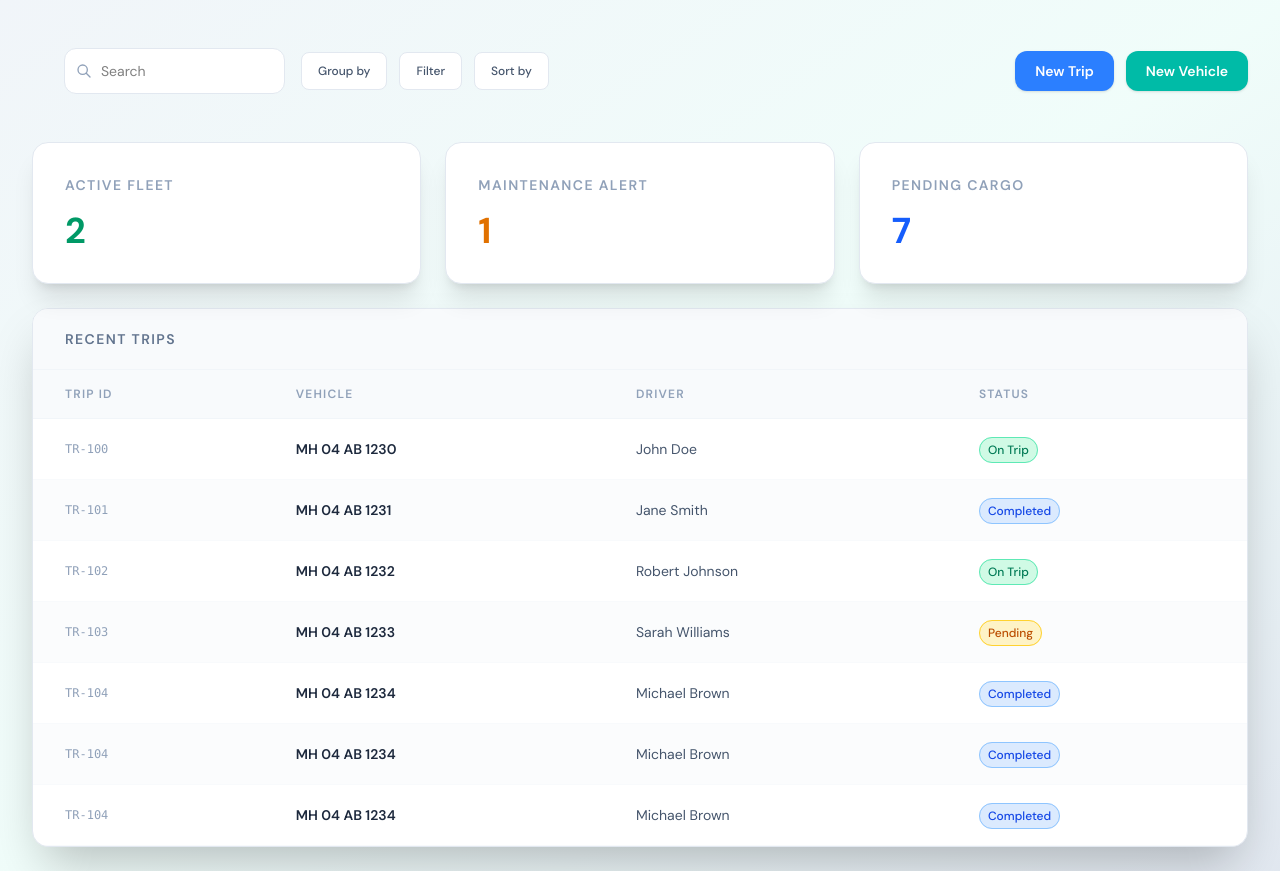
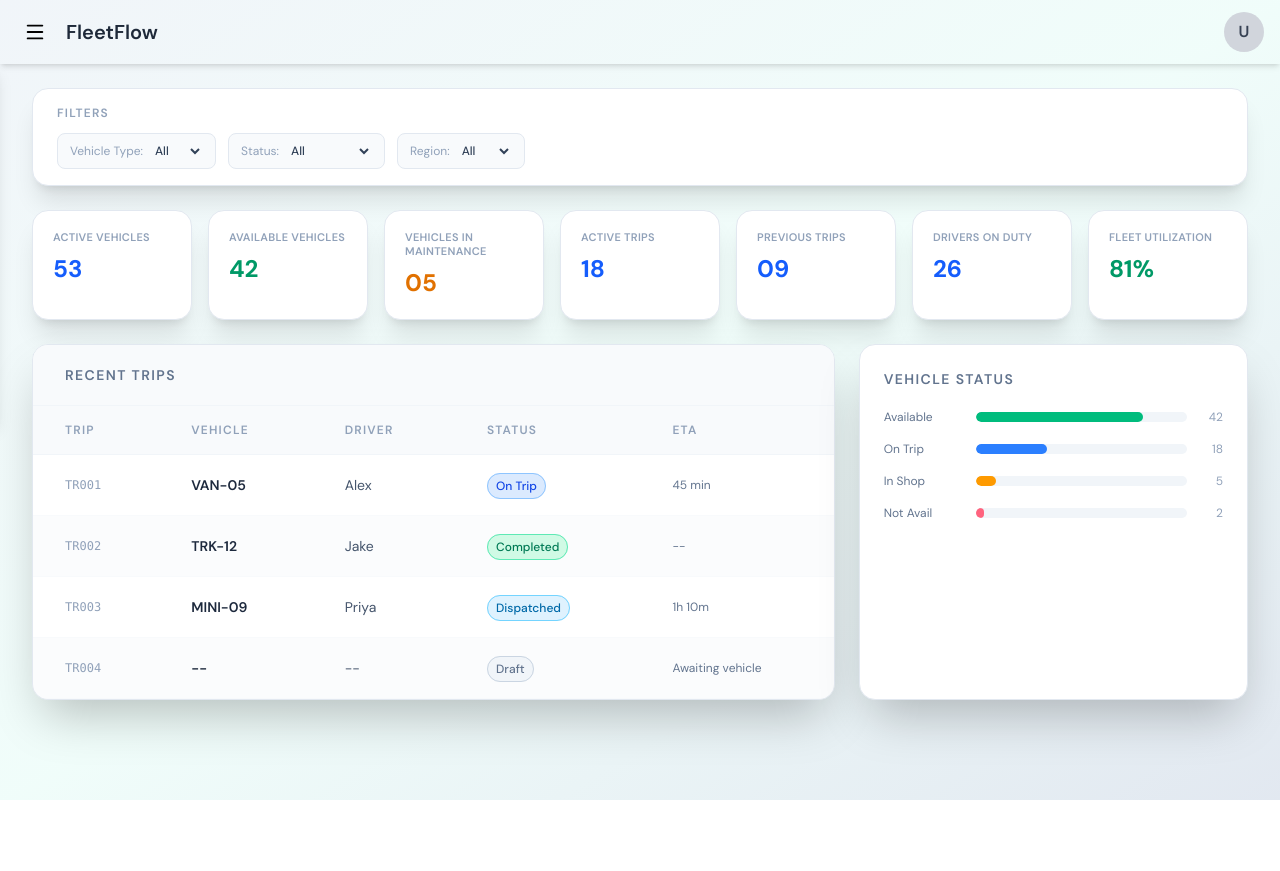
Before and after one commit to swayamvasavada/TransitOps, a React app in the folder Frontend/: page /dashboard in a window 1280 px wide. After the commit the page ends 800 px from the top, so only its background shows below. Built offline with nearby package versions, Linux system fonts and the light colour scheme; the HTML template or start-up script is replaced by a standard one.

Commit message:
Dashboard done

```diff
--- a/Frontend/src/pages/Dashboard.jsx
+++ b/Frontend/src/pages/Dashboard.jsx
@@ -1,6 +1,6 @@
 import { useState } from "react";
 import Navbar from "../components/Navbar";
-import Search from "../components/Search";
+// import Search from "../components/Search";
 // import NewTripModal from "../Modal/NewTripForm";
 // import VehicleForm from "../Modal/VehicleForm";
 
@@ -9,83 +9,111 @@ export default function Dashboard() {
   const [showVehicleModal, setShowVehicleModal] = useState(false);
   const [showTripModal, setShowTripModal] = useState(false);
 
+  const [vehicleType, setVehicleType] = useState("All");
+  const [statusFilter, setStatusFilter] = useState("All");
+  const [region, setRegion] = useState("All");
+
   // Mock data for trips
   const allTrips = [
-    { id: "TR-100", vehicle: "MH 04 AB 1230", driver: "John Doe", status: "On Trip" },
-    { id: "TR-101", vehicle: "MH 04 AB 1231", driver: "Jane Smith", status: "Completed" },
-    { id: "TR-102", vehicle: "MH 04 AB 1232", driver: "Robert Johnson", status: "On Trip" },
-    { id: "TR-103", vehicle: "MH 04 AB 1233", driver: "Sarah Williams", status: "Pending" },
-    { id: "TR-104", vehicle: "MH 04 AB 1234", driver: "Michael Brown", status: "Completed" },
-    { id: "TR-104", vehicle: "MH 04 AB 1234", driver: "Michael Brown", status: "Completed" },
-    { id: "TR-104", vehicle: "MH 04 AB 1234", driver: "Michael Brown", status: "Completed" },
+    { id: "TR001", vehicle: "VAN-05", driver: "Alex", status: "On Trip", eta: "45 min", region: "West", type: "Van" },
+    { id: "TR002", vehicle: "TRK-12", driver: "Jake", status: "Completed", eta: "--", region: "North", type: "Truck" },
+    { id: "TR003", vehicle: "MINI-09", driver: "Priya", status: "Dispatched", eta: "1h 10m", region: "East", type: "Mini" },
+    { id: "TR004", vehicle: "--", driver: "--", status: "Draft", eta: "Awaiting vehicle", region: "South", type: "--" },
   ];
 
-  // Filter trips based on search input
+  // Filter trips based on search input and filter dropdowns
   const filteredTrips = allTrips.filter((trip) => {
     const searchLower = search.toLowerCase();
-    return (
+    const matchesSearch =
       trip.id.toLowerCase().includes(searchLower) ||
       trip.vehicle.toLowerCase().includes(searchLower) ||
       trip.driver.toLowerCase().includes(searchLower) ||
-      trip.status.toLowerCase().includes(searchLower)
-    );
+      trip.status.toLowerCase().includes(searchLower);
+    const matchesType = vehicleType === "All" || trip.type === vehicleType;
+    const matchesStatus = statusFilter === "All" || trip.status === statusFilter;
+    const matchesRegion = region === "All" || trip.region === region;
+    return matchesSearch && matchesType && matchesStatus && matchesRegion;
   });
+
+  // Fleet-wide stats (mock)
+  const stats = {
+    activeVehicles: 53,
+    availableVehicles: 42,
+    vehiclesInMaintenance: 5,
+    activeTrips: 18,
+    previousTrips: 9,
+    driversOnDuty: 26,
+    fleetUtilization: 81,
+  };
+
+  const vehicleStatus = [
+    { label: "Available", value: 42, max: 53, color: "bg-emerald-500" },
+    { label: "On Trip", value: 18, max: 53, color: "bg-blue-500" },
+    { label: "In Shop", value: 5, max: 53, color: "bg-amber-500" },
+    { label: "Not Avail", value: 2, max: 53, color: "bg-rose-400" },
+  ];
+
+  const statusStyles = {
+    "On Trip": "bg-blue-100 text-blue-700 border-blue-300",
+    Completed: "bg-emerald-100 text-emerald-700 border-emerald-300",
+    Dispatched: "bg-sky-100 text-sky-700 border-sky-300",
+    Draft: "bg-slate-100 text-slate-500 border-slate-300",
+  };
 
   return (
     <div
       className="min-h-screen bg-gradient-to-br from-slate-100 via-teal-50 to-slate-200"
       style={{ fontFamily: "'DM Sans', 'Segoe UI', sans-serif" }}
     >
-      {/* <Navbar /> */}
+      <Navbar />
 
       <div className="py-6 px-4 sm:px-6 lg:px-8 w-full space-y-6">
 
         {/* Toolbar */}
-        <div className="flex flex-col lg:flex-row gap-4 lg:items-center lg:justify-between">
-          <Search
-            value={search}
-            onChange={(e) => setSearch(e.target.value)}
-            placeholder="Search"
+
+
+        {/* Filters */}
+        <div className="bg-white rounded-2xl shadow-xl border border-slate-200 px-6 py-4">
+          <p className="text-xs uppercase tracking-widest text-slate-400 font-semibold mb-3">
+            Filters
+          </p>
+          <div className="flex flex-col sm:flex-row gap-3">
+            <FilterSelect
+              label="Vehicle Type"
+              value={vehicleType}
+              onChange={setVehicleType}
+              options={["All", "Van", "Truck", "Mini"]}
             />
-
-          <div className="flex gap-3">
-            <button
-              onClick={() => setShowTripModal(true)}
-              className="px-5 py-2.5 rounded-xl bg-blue-500 text-white text-sm font-semibold hover:bg-blue-600 active:scale-95 transition shadow"
-            >
-              New Trip
-            </button>
-
-            <button
-              onClick={() => setShowVehicleModal(true)}
-              className="px-5 py-2.5 rounded-xl bg-teal-500 text-white text-sm font-semibold hover:bg-teal-600 active:scale-95 transition shadow"
-            >
-              New Vehicle
-            </button>
+            <FilterSelect
+              label="Status"
+              value={statusFilter}
+              onChange={setStatusFilter}
+              options={["All", "On Trip", "Completed", "Dispatched", "Draft"]}
+            />
+            <FilterSelect
+              label="Region"
+              value={region}
+              onChange={setRegion}
+              options={["All", "North", "South", "East", "West"]}
+            />
           </div>
         </div>
 
         {/* Stats Cards */}
-        <div className="grid grid-cols-1 md:grid-cols-3 gap-6">
-          <StatCard
-            title="Active Fleet"
-            value={filteredTrips.filter((t) => t.status === "On Trip").length}
-            color="emerald"
-          />
-          <StatCard
-            title="Maintenance Alert"
-            value={filteredTrips.filter((t) => t.status === "Pending").length}
-            color="amber"
-          />
-          <StatCard
-            title="Pending Cargo"
-            value={filteredTrips.length}
-            color="blue"
-          />
+        <div className="grid grid-cols-2 sm:grid-cols-3 lg:grid-cols-7 gap-4">
+          <StatCard title="Active Vehicles" value={stats.activeVehicles} color="blue" />
+          <StatCard title="Available Vehicles" value={stats.availableVehicles} color="emerald" />
+          <StatCard title="Vehicles in Maintenance" value={String(stats.vehiclesInMaintenance).padStart(2, "0")} color="amber" />
+          <StatCard title="Active Trips" value={stats.activeTrips} color="blue" />
+          <StatCard title="Previous Trips" value={String(stats.previousTrips).padStart(2, "0")} color="blue" />
+          <StatCard title="Drivers on Duty" value={stats.driversOnDuty} color="blue" />
+          <StatCard title="Fleet Utilization" value={`${stats.fleetUtilization}%`} color="emerald" />
         </div>
 
+        {/* Table + Vehicle Status */}
+        <div className="grid grid-cols-1 xl:grid-cols-3 gap-6">
           {/* Table Section */}
-        <div className="w-full bg-white rounded-2xl shadow-2xl border border-slate-200 overflow-hidden">
+          <div className="xl:col-span-2 bg-white rounded-2xl shadow-2xl border border-slate-200 overflow-hidden">
             <div className="px-8 py-5 border-b border-slate-100 bg-slate-50">
               <h2 className="text-sm font-semibold uppercase tracking-widest text-slate-500">
                 {search
@@ -98,7 +126,7 @@ export default function Dashboard() {
               <table className="w-full text-sm">
                 <thead>
                   <tr className="text-xs text-slate-400 uppercase tracking-widest border-b border-slate-100 bg-slate-50">
-                  {["Trip ID", "Vehicle", "Driver", "Status"].map((h) => (
+                    {["Trip", "Vehicle", "Driver", "Status", "ETA"].map((h) => (
                       <th key={h} className="px-8 py-4 text-left font-semibold">
                         {h}
                       </th>
@@ -126,23 +154,20 @@ export default function Dashboard() {
                         </td>
                         <td className="px-8 py-5">
                           <span
-                          className={`text-xs px-2 py-1 rounded-full font-medium border ${
-                            trip.status === "On Trip"
-                              ? "bg-emerald-100 text-emerald-700 border-emerald-300"
-                              : trip.status === "Completed"
-                              ? "bg-blue-100 text-blue-700 border-blue-300"
-                              : "bg-amber-100 text-amber-700 border-amber-300"
-                          }`}
+                            className={`text-xs px-2 py-1 rounded-full font-medium border ${statusStyles[trip.status]}`}
                           >
                             {trip.status}
                           </span>
+                        </td>
+                        <td className="px-8 py-5 text-slate-500 text-xs">
+                          {trip.eta}
                         </td>
                       </tr>
                     ))
                   ) : (
                     <tr>
                       <td
-                      colSpan="4"
+                        colSpan="5"
                         className="px-8 py-8 text-center text-slate-400"
                       >
                         No trips found matching "{search}"
@@ -151,6 +176,32 @@ export default function Dashboard() {
                   )}
                 </tbody>
               </table>
+            </div>
+          </div>
+
+          {/* Vehicle Status Panel */}
+          <div className="bg-white rounded-2xl shadow-2xl border border-slate-200 p-6">
+            <h2 className="text-sm font-semibold uppercase tracking-widest text-slate-500 mb-5">
+              Vehicle Status
+            </h2>
+            <div className="space-y-4">
+              {vehicleStatus.map((row) => (
+                <div key={row.label} className="flex items-center gap-3">
+                  <span className="text-xs text-slate-500 w-20 shrink-0">
+                    {row.label}
+                  </span>
+                  <div className="flex-1 h-2.5 rounded-full bg-slate-100 overflow-hidden">
+                    <div
+                      className={`h-full rounded-full ${row.color}`}
+                      style={{ width: `${(row.value / row.max) * 100}%` }}
+                    />
+                  </div>
+                  <span className="text-xs text-slate-400 w-6 text-right shrink-0">
+                    {row.value}
+                  </span>
+                </div>
+              ))}
+            </div>
           </div>
         </div>
       </div>
@@ -233,7 +284,7 @@ export default function Dashboard() {
   );
 }
 
-/* ================= COMPONENT ================= */
+/* ================= COMPONENTS ================= */
 
 function StatCard({ title, value, color }) {
   const colors = {
@@ -243,13 +294,32 @@ function StatCard({ title, value, color }) {
   };
 
   return (
-    <div className="bg-white rounded-2xl shadow-xl border border-slate-200 p-8 hover:scale-[1.02] transition">
-      <h3 className="text-sm uppercase tracking-widest text-slate-400 font-semibold">
+    <div className="bg-white rounded-2xl shadow-xl border border-slate-200 p-5 hover:scale-[1.02] transition">
+      <h3 className="text-[11px] uppercase tracking-wide text-slate-400 font-semibold leading-tight">
         {title}
       </h3>
-      <p className={`mt-4 text-4xl font-bold ${colors[color]}`}>
+      <p className={`mt-2 text-2xl font-bold ${colors[color]}`}>
         {value}
       </p>
     </div>
   );
 }
+
+function FilterSelect({ label, value, onChange, options }) {
+  return (
+    <div className="flex items-center gap-2 bg-slate-50 border border-slate-200 rounded-lg px-3 py-2">
+      <span className="text-xs text-slate-400">{label}:</span>
+      <select
+        value={value}
+        onChange={(e) => onChange(e.target.value)}
+        className="bg-transparent text-xs text-slate-700 font-medium outline-none cursor-pointer"
+      >
+        {options.map((opt) => (
+          <option key={opt} value={opt}>
+            {opt}
+          </option>
+        ))}
+      </select>
+    </div>
+  );
+}
```
Lines whose indentation alone changed are shown as unchanged.
